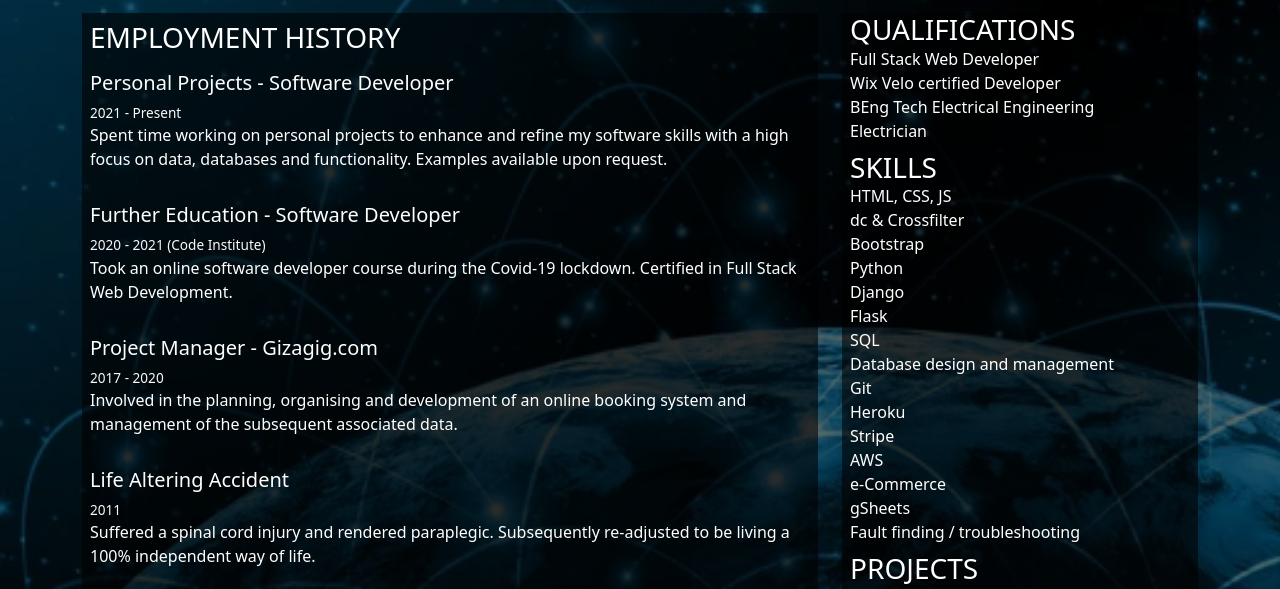
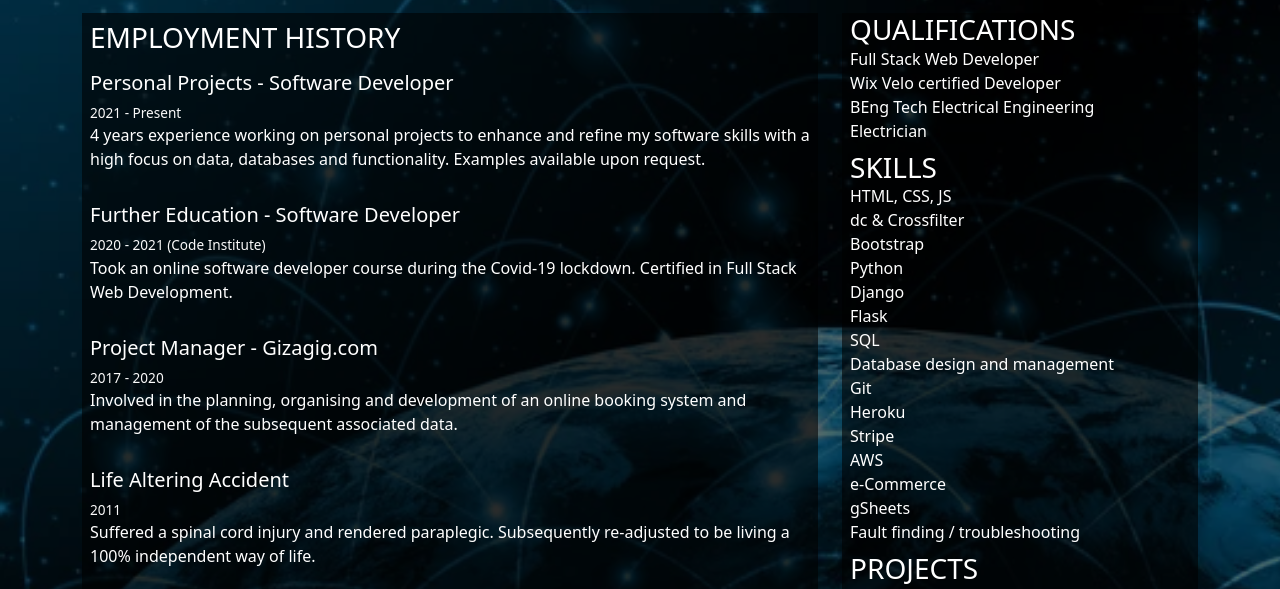
Before and after one commit to PeterKellett/profile, a plain HTML site: page index.html in a window 1280 px wide. Shown: the part 202-791 px from the top of the page. Drawn offline with nearby package versions, Linux system fonts and the light colour scheme.

Commit message:
Edited experience

```diff
--- a/index.html
+++ b/index.html
@@ -89,7 +89,7 @@
                     <div style="--i: 2;" class="history-section">
                         <h5>Personal Projects - Software Developer</h5>
                         <p class="history-date">2021 - Present</p>
-                        <p>Spent time working on personal projects to enhance and refine my software skills with a high focus on data, databases and functionality. Examples available upon request.</p>
+                        <p>4 years experience working on personal projects to enhance and refine my software skills with a high focus on data, databases and functionality. Examples available upon request.</p>
                     </div>
                     <div style="--i: 3;" class="history-section">
                         <h5>Further Education - Software Developer</h5>
```
